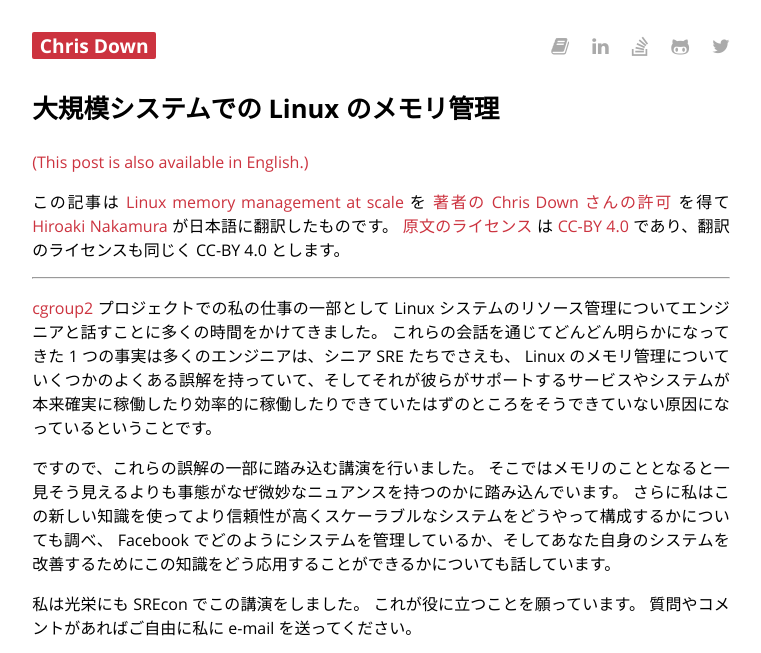
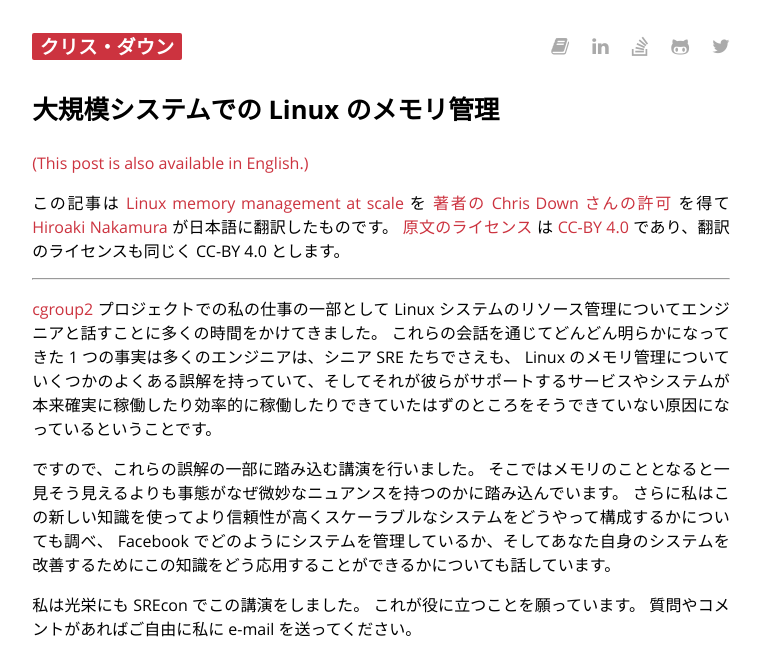
Before and after one commit to cdown/chrisdown.name, a Jekyll site: the page built from ja/2019/07/18/linux-memory-management-at-scale.md, in a window 1280 px wide, cut to the strip 0-653 px from the top of the page. Shown: the whole strip, without its empty margins (259-1020 px from the left). Built offline with Jekyll 4.4.1, drawn with Linux system fonts in a browser that asks for light colours.

Commit message:
ja: Sure, why not

```diff
--- a/_layouts/default.html
+++ b/_layouts/default.html
@@ -54,7 +54,13 @@ https://github.com/cdown/chrisdown.name/blob/master/LICENSE
     <header>
       <nav>
         <ul class="home">
-          <li><a href="/">{{ site.personal.name }}</a></li>
+          <li><a href="/">
+          {% if page.lang == "ja" %}
+            クリス・ダウン
+          {% else %}
+            {{ site.personal.name }}
+          {% endif %}
+          </a></li>
         </ul>
         <ul class="extra">
           {% for link in site.header.links %}
```
